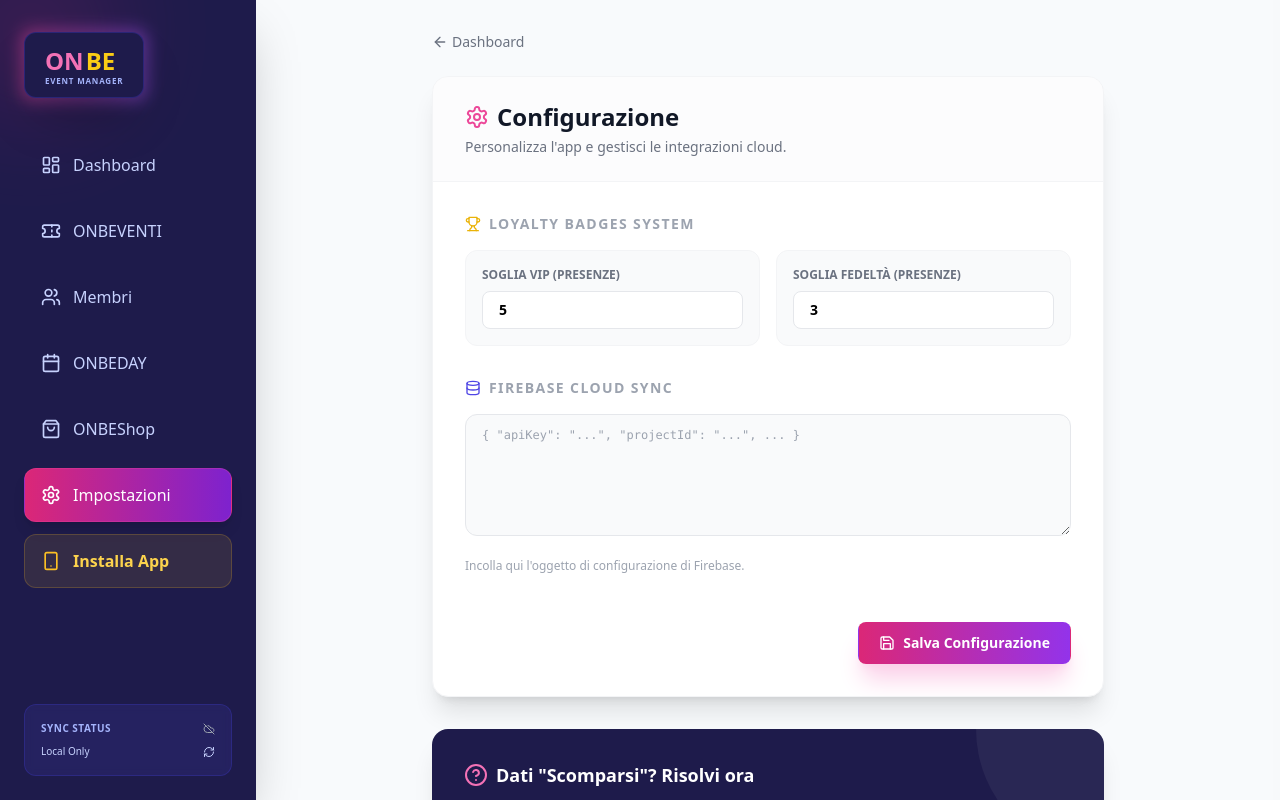
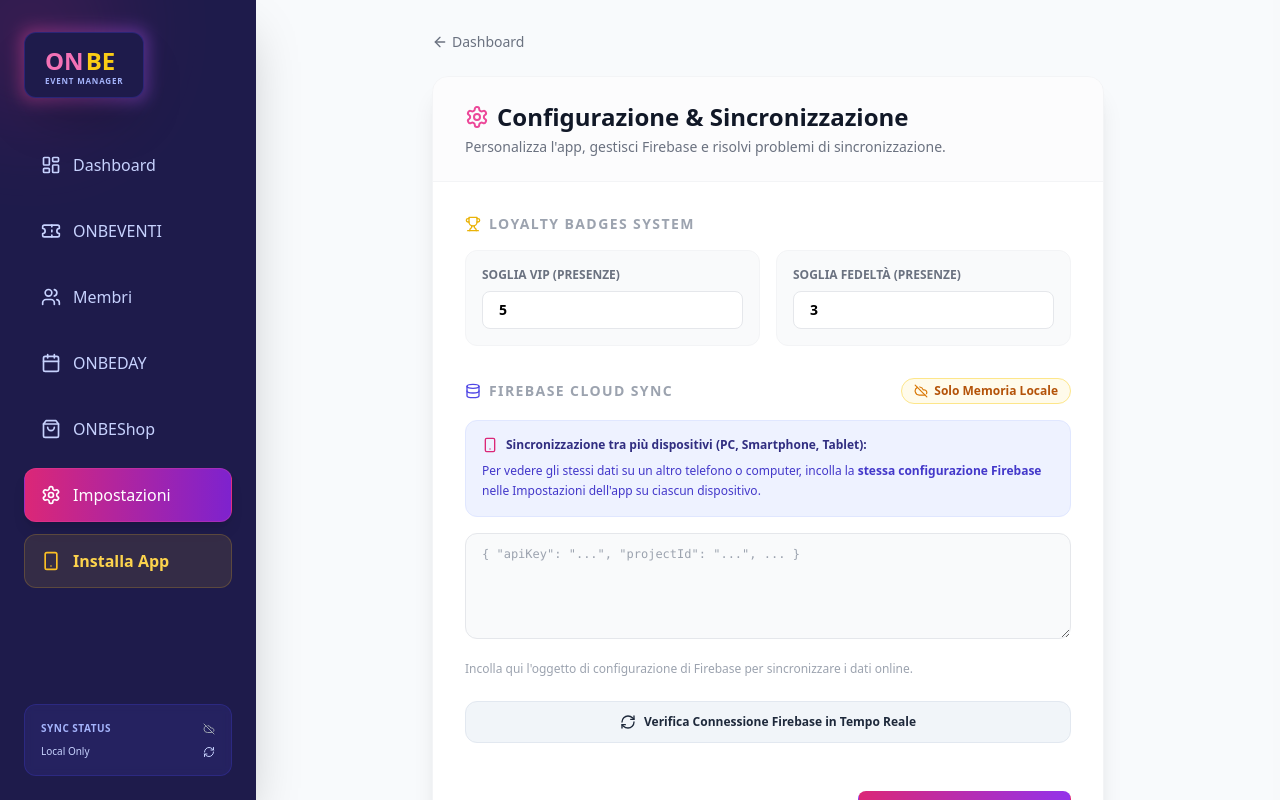
Before and after one commit to inollepac/ONBEVENTI-WEBAPP, a React (Vite) app: page / in a window 1280 px wide. Both pictures are taken after a click on the button "Impostazioni". Built offline with nearby package versions, Linux system fonts and the light colour scheme.

Commit message:
feat: add Firebase connection diagnostic tool
Implemented a utility to test Firestore connectivity and validate configuration settings within the settings panel to help debug credential or permission issues.

```diff
--- a/components/Settings.tsx
+++ b/components/Settings.tsx
@@ -1,7 +1,8 @@
 
 import React, { useState, useEffect } from 'react';
 import { Button } from './Button';
-import { Save, ArrowLeft, ShieldCheck, Database, Trophy, Settings as SettingsIcon, AlertCircle, CheckCircle, ExternalLink, HelpCircle } from 'lucide-react';
+import { Save, ArrowLeft, ShieldCheck, Database, Trophy, Settings as SettingsIcon, AlertCircle, CheckCircle, ExternalLink, HelpCircle, Copy, Check, Cloud, CloudOff, Smartphone, RefreshCw, AlertTriangle, Key } from 'lucide-react';
+import { testFirebaseConnection } from '../services/storageService';
 
 interface SettingsProps {
   onBack: () => void;
@@ -12,7 +13,11 @@ export const Settings: React.FC<SettingsProps> = ({ onBack }) => {
   const [vipThreshold, setVipThreshold] = useState('5');
   const [regularThreshold, setRegularThreshold] = useState('3');
   const [saved, setSaved] = useState(false);
+  const [copied, setCopied] = useState(false);
   const [error, setError] = useState<string | null>(null);
+
+  const [isTesting, setIsTesting] = useState(false);
+  const [testResult, setTestResult] = useState<{ success: boolean; message: string; code?: string } | null>(null);
 
   useEffect(() => {
     const existingFirebase = localStorage.getItem('onbe_firebase_config');
@@ -24,6 +29,21 @@ export const Settings: React.FC<SettingsProps> = ({ onBack }) => {
     const existingRegular = localStorage.getItem('onbe_regular_threshold');
     if (existingRegular) setRegularThreshold(existingRegular);
   }, []);
+
+  const handleRunTest = async () => {
+    setIsTesting(true);
+    setTestResult(null);
+    const result = await testFirebaseConnection();
+    setTestResult(result);
+    setIsTesting(false);
+  };
+
+  const handleCopyConfig = () => {
+    if (!firebaseConfig) return;
+    navigator.clipboard.writeText(firebaseConfig);
+    setCopied(true);
+    setTimeout(() => setCopied(false), 2000);
+  };
 
   const handleSave = (e: React.FormEvent) => {
     e.preventDefault();
@@ -77,9 +97,9 @@ export const Settings: React.FC<SettingsProps> = ({ onBack }) => {
         <div className="px-8 py-6 border-b border-gray-100 bg-gray-50/50">
           <h2 className="text-2xl font-black text-gray-900 flex items-center gap-2">
             <SettingsIcon className="w-6 h-6 text-pink-500" />
-            Configurazione
+            Configurazione & Sincronizzazione
           </h2>
-          <p className="text-gray-500 text-sm mt-1">Personalizza l'app e gestisci le integrazioni cloud.</p>
+          <p className="text-gray-500 text-sm mt-1">Personalizza l'app, gestisci Firebase e risolvi problemi di sincronizzazione.</p>
         </div>
 
         <form onSubmit={handleSave} className="p-8 space-y-8">
@@ -119,17 +139,96 @@ export const Settings: React.FC<SettingsProps> = ({ onBack }) => {
           </div>
 
           <div className="space-y-4">
+             <div className="flex items-center justify-between">
                <h3 className="text-sm font-black text-gray-400 uppercase tracking-widest flex items-center gap-2">
                   <Database className="w-4 h-4 text-indigo-600" /> Firebase Cloud Sync
                </h3>
+               {firebaseConfig.trim() ? (
+                 <span className="inline-flex items-center gap-1.5 px-3 py-1 rounded-full text-xs font-bold bg-emerald-50 text-emerald-700 border border-emerald-200">
+                   <Cloud className="w-3.5 h-3.5 text-emerald-600" /> Configurazione Presente
+                 </span>
+               ) : (
+                 <span className="inline-flex items-center gap-1.5 px-3 py-1 rounded-full text-xs font-bold bg-amber-50 text-amber-700 border border-amber-200">
+                   <CloudOff className="w-3.5 h-3.5 text-amber-600" /> Solo Memoria Locale
+                 </span>
+               )}
+             </div>
+
+             {/* Multi-device sync tip */}
+             <div className="bg-indigo-50 border border-indigo-100 p-4 rounded-xl space-y-2">
+               <div className="flex items-center gap-2 text-indigo-900 font-extrabold text-xs">
+                 <Smartphone className="w-4 h-4 text-pink-600 shrink-0" />
+                 Sincronizzazione tra più dispositivi (PC, Smartphone, Tablet):
+               </div>
+               <p className="text-xs text-indigo-700 leading-relaxed">
+                 Per vedere gli stessi dati su un altro telefono o computer, incolla la <b>stessa configurazione Firebase</b> nelle Impostazioni dell'app su ciascun dispositivo.
+               </p>
+             </div>
+
+             <div className="relative">
                <textarea
                  value={firebaseConfig}
                  onChange={(e) => setFirebaseConfig(e.target.value)}
-               rows={6}
+                 rows={5}
                  placeholder='{ "apiKey": "...", "projectId": "...", ... }'
-               className="w-full px-4 py-3 bg-gray-50 border border-gray-200 rounded-xl text-xs font-mono focus:ring-2 focus:ring-pink-500 outline-none transition-all"
+                 className="w-full px-4 py-3 bg-gray-50 border border-gray-200 rounded-xl text-xs font-mono focus:ring-2 focus:ring-pink-500 outline-none transition-all pr-28"
                />
-             <p className="text-xs text-gray-400">Incolla qui l'oggetto di configurazione di Firebase.</p>
+               {firebaseConfig.trim() && (
+                 <button
+                   type="button"
+                   onClick={handleCopyConfig}
+                   className="absolute top-3 right-3 px-3 py-1.5 bg-white border border-gray-200 hover:bg-gray-50 rounded-lg text-xs font-bold text-gray-700 shadow-sm flex items-center gap-1.5 transition-all"
+                 >
+                   {copied ? (
+                     <>
+                       <Check className="w-3.5 h-3.5 text-emerald-600" />
+                       <span className="text-emerald-600">Copiato!</span>
+                     </>
+                   ) : (
+                     <>
+                       <Copy className="w-3.5 h-3.5 text-gray-500" />
+                       <span>Copia</span>
+                     </>
+                   )}
+                 </button>
+               )}
+             </div>
+             <p className="text-xs text-gray-400">Incolla qui l'oggetto di configurazione di Firebase per sincronizzare i dati online.</p>
+
+             {/* Test Connessione Button */}
+             <div className="pt-2">
+               <button
+                 type="button"
+                 onClick={handleRunTest}
+                 disabled={isTesting}
+                 className="w-full py-3 px-4 bg-slate-100 hover:bg-slate-200 text-slate-800 font-bold text-xs rounded-xl transition-all border border-slate-200 flex items-center justify-center gap-2"
+               >
+                 <RefreshCw className={`w-4 h-4 ${isTesting ? 'animate-spin text-pink-600' : ''}`} />
+                 {isTesting ? 'Verifica Connessione in corso...' : 'Verifica Connessione Firebase in Tempo Reale'}
+               </button>
+
+               {testResult && (
+                 <div className={`mt-3 p-4 rounded-xl border text-xs leading-relaxed transition-all ${
+                   testResult.success
+                     ? 'bg-emerald-50 border-emerald-200 text-emerald-900'
+                     : 'bg-amber-50 border-amber-200 text-amber-900'
+                 }`}>
+                   <div className="flex items-start gap-2.5">
+                     {testResult.success ? (
+                       <CheckCircle className="w-5 h-5 text-emerald-600 shrink-0 mt-0.5" />
+                     ) : (
+                       <AlertTriangle className="w-5 h-5 text-amber-600 shrink-0 mt-0.5" />
+                     )}
+                     <div>
+                       <p className="font-extrabold text-sm mb-1">
+                         {testResult.success ? 'Connessione Riuscita!' : 'Problema Rilevato nella Connessione'}
+                       </p>
+                       <p>{testResult.message}</p>
+                     </div>
+                   </div>
+                 </div>
+               )}
+             </div>
           </div>
 
           <div className="flex items-center justify-between pt-4">
@@ -148,36 +247,61 @@ export const Settings: React.FC<SettingsProps> = ({ onBack }) => {
       {/* Guida Risoluzione Problemi Firebase */}
       <div className="bg-indigo-950 rounded-2xl shadow-xl p-8 text-white relative overflow-hidden">
         <div className="absolute top-0 right-0 w-32 h-32 bg-white/5 rounded-bl-full"></div>
-        <h3 className="text-lg font-black flex items-center gap-2 mb-4">
+        <h3 className="text-lg font-black flex items-center gap-2 mb-2 text-pink-300">
           <HelpCircle className="w-6 h-6 text-pink-400" />
-          Dati "Scomparsi"? Risolvi ora
+          Perché l'app ha smesso di sincronizzare dopo mesi?
         </h3>
-        <p className="text-sm text-indigo-200 mb-6 leading-relaxed">
-          Se ricevi un'email che dice che l'accesso a Firestore scade, i tuoi dati sono al sicuro ma <b>bloccati</b>.
-          Segui questi passaggi per ripristinare l'accesso:
+
+        <p className="text-xs text-indigo-200 mb-6 leading-relaxed">
+          Ci sono <b>2 motivi principali</b> per cui la sincronizzazione online tra dispositivi smette improvvisamente di funzionare:
         </p>
-        <div className="space-y-4">
-          <div className="flex gap-4">
-            <div className="w-6 h-6 rounded-full bg-pink-500 flex items-center justify-center text-xs font-bold shrink-0">1</div>
-            <p className="text-xs text-indigo-100">Vai su <b>Firestore Database</b> nella console di Firebase.</p>
+
+        <div className="space-y-6">
+          {/* Motivo 1: Regole di Test Scadute */}
+          <div className="bg-white/5 border border-white/10 p-4 rounded-xl space-y-3">
+            <div className="flex items-center gap-2 text-pink-300 font-extrabold text-xs">
+              <Key className="w-4 h-4 text-pink-400 shrink-0" />
+              1. Le "Regole di Sicurezza in Modalità Test" sono scadute (Causa N°1)
             </div>
-          <div className="flex gap-4">
-            <div className="w-6 h-6 rounded-full bg-pink-500 flex items-center justify-center text-xs font-bold shrink-0">2</div>
-            <p className="text-xs text-indigo-100">Clicca sulla scheda <b>Rules</b> (Regole).</p>
-          </div>
-          <div className="flex gap-4">
-            <div className="w-6 h-6 rounded-full bg-pink-500 flex items-center justify-center text-xs font-bold shrink-0">3</div>
-            <p className="text-xs text-indigo-100">Cambia la data di scadenza o imposta <code>allow read, write: if true;</code></p>
+            <p className="text-xs text-indigo-100 leading-relaxed">
+              Quando crei un database su Firebase in <i>Modalità Test</i>, Google imposta una scadenza automatica di <b>30 giorni</b> per ragioni di sicurezza. Trascorsi i 30 giorni, Firebase blocca silenziosamente tutte le letture e le scritture con un errore di permessi negati.
+            </p>
+            <div className="bg-black/40 p-3 rounded-lg border border-white/10 font-mono text-[11px] text-pink-200">
+              <p className="text-gray-400 mb-1">// Incolla questa regola per abilitare la sincronizzazione permanente:</p>
+              <p>rules_version = '2';</p>
+              <p>service cloud.firestore &#123;</p>
+              <p className="pl-4">match /databases/&#123;database&#125;/documents &#123;</p>
+              <p className="pl-8 text-emerald-400 font-bold">match /&#123;document=**&#125; &#123; allow read, write: if true; &#125;</p>
+              <p className="pl-4">&#125;</p>
+              <p>&#125;</p>
             </div>
           </div>
+
+          {/* Motivo 2: Manca la configurazione sul nuovo dispositivo */}
+          <div className="bg-white/5 border border-white/10 p-4 rounded-xl space-y-2">
+            <div className="flex items-center gap-2 text-indigo-200 font-extrabold text-xs">
+              <Smartphone className="w-4 h-4 text-indigo-300 shrink-0" />
+              2. La configurazione Firebase non è presente sul secondo dispositivo
+            </div>
+            <p className="text-xs text-indigo-100 leading-relaxed">
+              La chiave Firebase viene salvata nella memoria locale del singolo browser. Se hai installato l'app come PWA o aperto il link da un nuovo telefono o tablet, devi premere <b>"Copia"</b> qui sopra e incollarla nelle Impostazioni dell'app sul nuovo dispositivo.
+            </p>
+          </div>
+        </div>
+
+        <div className="mt-8 pt-4 border-t border-indigo-900 flex flex-wrap items-center justify-between gap-4">
           <a
             href="https://console.firebase.google.com/"
             target="_blank"
             rel="noopener noreferrer"
-          className="mt-8 inline-flex items-center gap-2 text-xs font-black uppercase tracking-widest bg-white text-indigo-950 px-6 py-3 rounded-xl hover:bg-pink-100 transition-colors"
+            className="inline-flex items-center gap-2 text-xs font-black uppercase tracking-widest bg-pink-500 hover:bg-pink-600 text-white px-6 py-3 rounded-xl transition-all shadow-lg shadow-pink-500/20"
           >
-          Vai alla Console Firebase <ExternalLink className="w-3 h-3" />
+            Apri Console Firebase <ExternalLink className="w-3.5 h-3.5" />
           </a>
+          <span className="text-[11px] text-indigo-300">
+            Path console: <i>Firebase Console &gt; Firestore Database &gt; Rules (Regole)</i>
+          </span>
+        </div>
       </div>
     </div>
   );
--- a/services/storageService.ts
+++ b/services/storageService.ts
@@ -755,3 +755,38 @@ export const deleteShopSale = async (id: string): Promise<void> => {
     localStorage.setItem(SHOP_SALES_KEY, JSON.stringify(list));
   }
 };
+
+export const testFirebaseConnection = async (): Promise<{ success: boolean; message: string; code?: string }> => {
+  const configStr = localStorage.getItem(FIREBASE_CONFIG_KEY);
+  if (!configStr || !configStr.trim()) {
+    return { success: false, message: 'Nessuna configurazione Firebase inserita. L\'app sta utilizzando la memoria locale.' };
+  }
+
+  let db;
+  try {
+    const firebaseConfig = JSON.parse(configStr);
+    if (!firebaseConfig.apiKey || !firebaseConfig.projectId) {
+      return { success: false, message: 'JSON della configurazione non valido: mancano apiKey o projectId.' };
+    }
+    const app = !getApps().length ? initializeApp(firebaseConfig) : getApp();
+    db = getFirestore(app);
+  } catch (e: any) {
+    return { success: false, message: `Errore nella configurazione JSON: ${e.message}` };
+  }
+
+  try {
+    // Eseguiamo una lettura di prova sulla collezione events
+    await getDocs(collection(db, "events"));
+    return { success: true, message: 'Connessione Firebase attiva e perfettamente funzionante!' };
+  } catch (e: any) {
+    console.error("Test connection error:", e);
+    if (e.code === 'permission-denied' || e.message?.includes('permission-denied')) {
+      return {
+        success: false,
+        code: 'PERMISSION_DENIED',
+        message: 'Regole di sicurezza scadute o permessi insufficienti su Firebase Console! Le regole della "Modalità Test" di Firebase scadono dopo 30 giorni. È necessario impostare "allow read, write: if true;" su Firestore Rules.'
+      };
+    }
+    return { success: false, message: `Errore durante la connessione a Firestore: ${e.message || e.code}` };
+  }
+};
```
Lines whose indentation alone changed are shown as unchanged.
